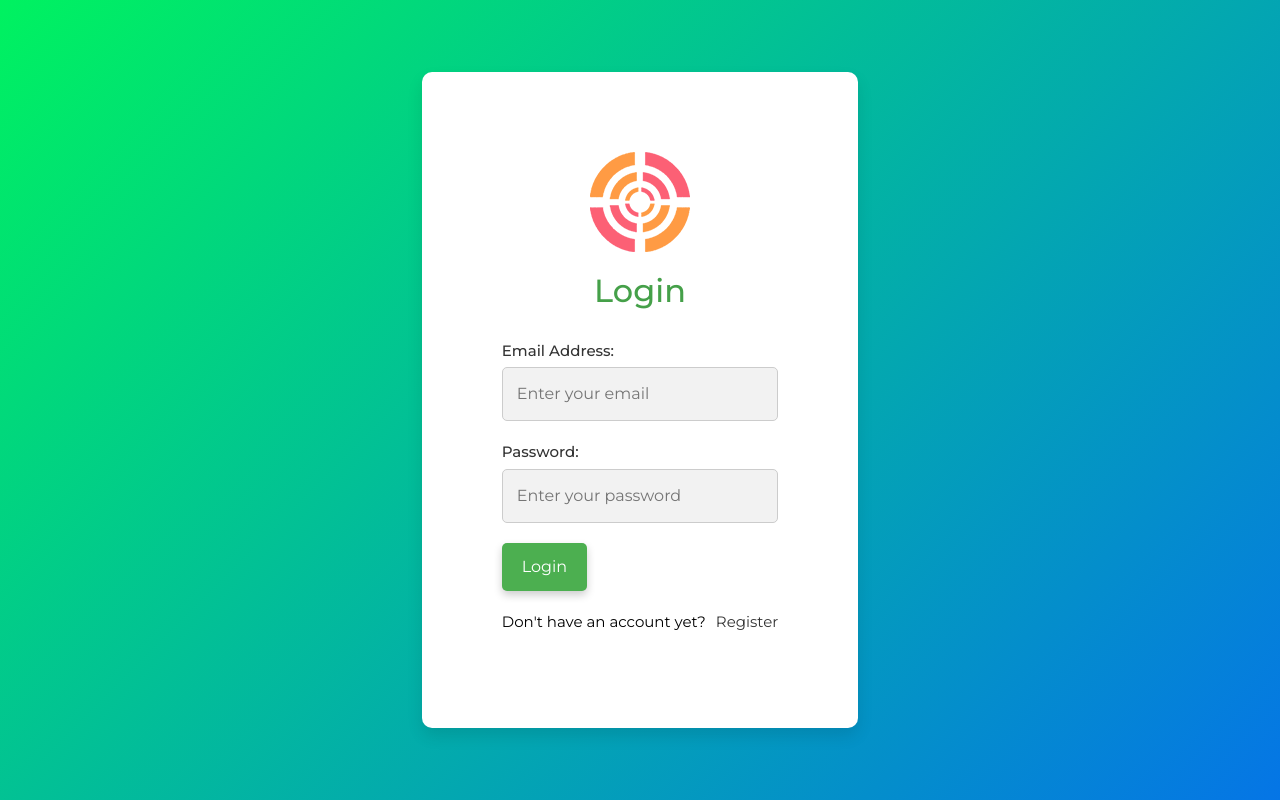
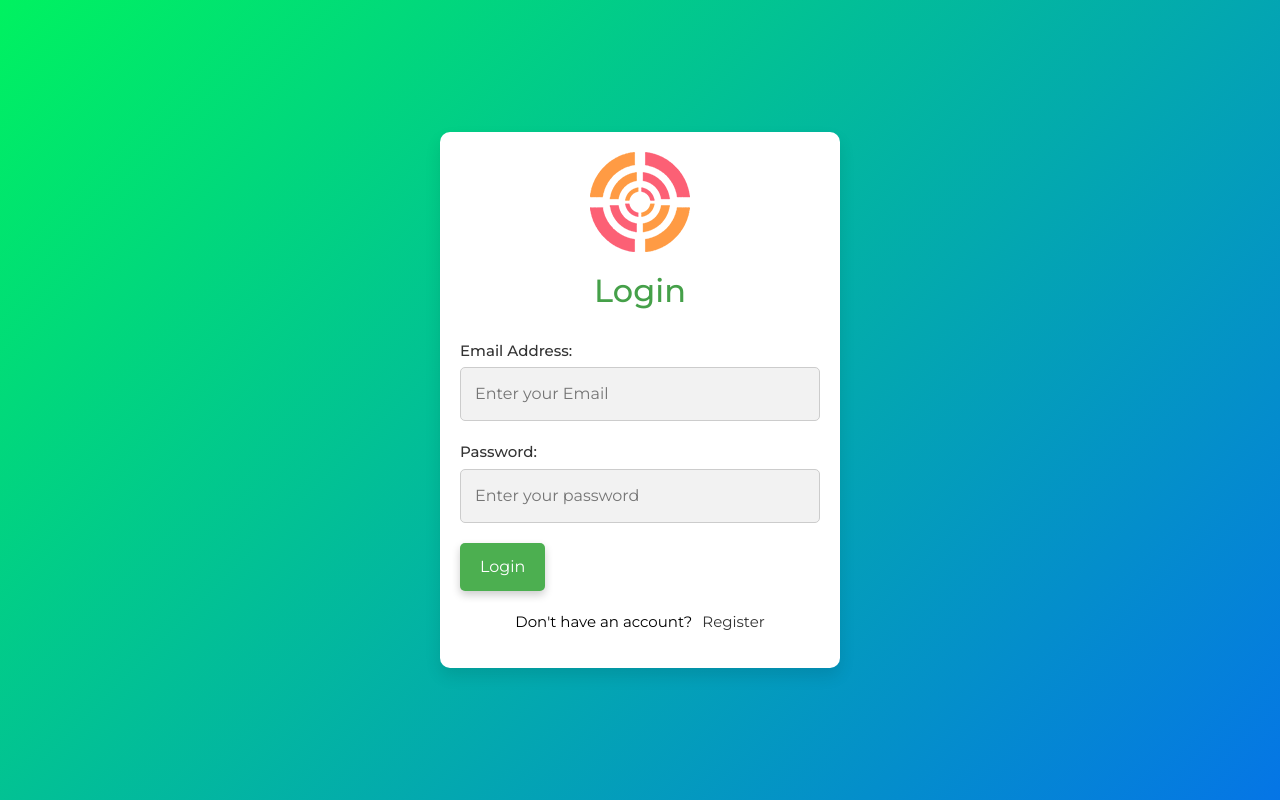
Before and after one commit to harry-olabs/avi-hub, a React (Create React App) app: page /login in a window 1280 px wide. Built offline with nearby package versions, Linux system fonts and the light colour scheme.

Commit message:
AVI-40: implement login functionality
Closes #40

```diff
--- a/src/feature/Login/Login.module.css
+++ b/src/feature/Login/Login.module.css
@@ -14,14 +14,12 @@
 }
 
 .container {
-  position: absolute;
-  max-width: 700px;
+  min-width: 400px;
   background-color: var(--bg-color);
-  padding: 80px;
+  padding: 20px;
   border-radius: 10px;
   box-shadow: var(--box-shadow-hover);
-  justify-content: center;
-  align-items: center;
+  font-size: var(--font-size);
 }
 
 .container__logo {
@@ -54,37 +52,6 @@
   margin-bottom: 5px;
 }
 
-.form__input[type="email"],
-.form__input[type="password"] {
-  width: 100%;
-  padding: 12px;
-  border-radius: 5px;
-  border: 1px solid var(--primary-black-2);
-  background-color: var(--primary-white-2);
-  transition: background-color 0.3s ease;
-}
-
-.form__input[type="email"]:hover,
-.form__input[type="password"]:hover {
-  background-color: var(--primary-white-2);
-}
-
-.form__submit {
-  background-color: var(--primary-green);
-  color: var(--primary-white);
-  cursor: pointer;
-  border: none;
-  padding: 12px 20px;
-  font-size: var(--font-size);
-  border-radius: 5px;
-  transition: background-color 0.3s ease;
-  box-shadow: var(--box-shadow);
-}
-
-.form__submit:hover {
-  background-color: var(--primary-green);
-}
-
 .login__link {
   text-align: center;
   margin-top: 20px;
--- a/src/feature/Login/index.jsx
+++ b/src/feature/Login/index.jsx
@@ -1,37 +1,131 @@
-import React, { useState } from "react";
+import React, { useState, useEffect } from "react";
+import jwt_decode from "jwt-decode";
+import { useDispatch } from "react-redux";
+import { loginSuccess } from "../../redux/actions/auth-actions";
 import styles from "./Login.module.css";
+import { Link, useNavigate } from "react-router-dom";
 import logo from "../../images/sniper.png";
 import Button from "../../components/Button";
-import { Link, useNavigate } from "react-router-dom";
 import Input from "../../components/Input";
+import Cookies from "universal-cookie";
+import useFetch from "../../hooks/use-fetch";
 import { validateEmail, validatePassword } from "../../utils/validation";
 
 const Login = () => {
-  const [email, setEmail] = useState("");
-  const [password, setPassword] = useState("");
+  const [formData, setFormData] = useState({
+    email: "",
+    password: "",
+  });
+  const { email, password } = formData;
+
   const [emailValid, setEmailValid] = useState(true);
   const [passwordValid, setPasswordValid] = useState(true);
+  const [loginFailed, setLoginFailed] = useState(false);
+  const [isEmptyInput, setIsEmptyInput] = useState(false);
+  const [isLoading, setIsLoading] = useState(false);
+  const dispatch = useDispatch();
   const navigate = useNavigate();
+  const [dots, setDots] = useState("");
+
+  const { data, error, makeRequest } = useFetch(
+    "https://afrihub-backend.onrender.com/api/auth/login",
+    {
+      method: "POST",
+      headers: {
+        "Content-Type": "application/json",
+      },
+    }
+  );
+
+  useEffect(() => {
+    if (data) {
+      const { accessToken } = data;
+
+      const cookies = new Cookies();
+      cookies.set("accessToken", accessToken, { path: "/" });
+
+      // Decode the token to obtain the registered user details
+      const decodedData = jwt_decode(accessToken);
+
+      dispatch(loginSuccess(decodedData));
+
+      navigate("/dashboard");
+    }
+  }, [data, dispatch, navigate]);
+
+  useEffect(() => {
+    if (error) {
+      setLoginFailed(true);
+      const timeoutId = setTimeout(() => {
+        setLoginFailed(false);
+      }, 3000);
+
+      return () => {
+        clearTimeout(timeoutId);
+      };
+    }
+
+    if (isEmptyInput) {
+      const timeoutId = setTimeout(() => {
+        setIsEmptyInput(false);
+      }, 3000);
+
+      return () => {
+        clearTimeout(timeoutId);
+      };
+    }
+  }, [error, isEmptyInput]);
+
+  useEffect(() => {
+    let dotsInterval;
+
+    if (isLoading) {
+      dotsInterval = setInterval(() => {
+        setDots((prevDots) => (prevDots === "..." ? "" : prevDots + "."));
+      }, 500);
+    } else {
+      clearInterval(dotsInterval);
+      setDots("");
+    }
+
+    return () => clearInterval(dotsInterval);
+  }, [isLoading]);
 
   const handleEmailChange = (value) => {
-    setEmail(value);
+    setFormData((prevState) => ({
+      ...prevState,
+      email: value,
+    }));
     setEmailValid(validateEmail(value));
   };
 
   const handlePasswordChange = (value) => {
-    setPassword(value);
+    setFormData((prevState) => ({
+      ...prevState,
+      password: value,
+    }));
     setPasswordValid(validatePassword(value));
   };
 
-  const handleClick = () => {
-    if (!validateEmail(email) || !passwordValid || password.length < 6) {
-      alert("Please enter a valid email and password (at least 6 characters long).");
+  const handleLoginEvent = async (e) => {
+    e.preventDefault();
+
+    if (!email || !password) {
+      setIsEmptyInput(true);
       return;
     }
 
-    // Additional login logic here, e.g., sending data to the server for authentication.
+    if (!emailValid || !passwordValid) {
+      setLoginFailed(true);
+      return;
+    }
 
-    navigate("/dashboard");
+    setIsLoading(true);
+
+    await makeRequest({
+      email,
+      password,
+    });
   };
 
   return (
@@ -41,16 +135,26 @@ const Login = () => {
           <img src={logo} alt="Description" />
         </div>
         <h1 className={styles.container__title}>Login</h1>
-        <form className={styles.form}>
+        {loginFailed && (
+          <div className="alert alert-danger" role="alert">
+            Login failed. Please check your credentials and try again.
+          </div>
+        )}
+        {isEmptyInput && (
+          <div className="alert alert-danger" role="alert">
+            Input fields cannot be empty.
+          </div>
+        )}
+        <form className={styles.form} onSubmit={handleLoginEvent}>
           <div className={styles.form__group}>
             <label htmlFor="email" className={styles.form__label}>
               Email Address:
             </label>
             <Input
               type="email"
+              placeholder="Enter your Email"
               value={email}
               onChange={handleEmailChange}
-              placeholder="Enter your email"
               isValid={emailValid}
               errorMessage="Invalid email format."
             />
@@ -61,18 +165,24 @@ const Login = () => {
             </label>
             <Input
               type="password"
+              placeholder="Enter your password"
               value={password}
               onChange={handlePasswordChange}
-              placeholder="Enter your password"
-              isValid={passwordValid && password.length >= 6}
+              isValid={passwordValid}
               errorMessage="Password must be at least 6 characters long."
             />
           </div>
-          <Button text="Login" handleClick={handleClick} />
+          <div className="form__group">
+            <Button
+              text={`${isLoading ? "Logging in" : "Login"}${dots}`}
+              handleClick={handleLoginEvent}
+              disabled={isLoading}
+            />
+          </div>
         </form>
         <div className={styles.login__link}>
           <p>
-            Don't have an account yet?
+            Don't have an account?
             <span>
               <Link to="/register" className={styles.login__link__anchor}>
                 Register
--- a/src/feature/Registration/Registration.module.css
+++ b/src/feature/Registration/Registration.module.css
@@ -49,38 +49,6 @@
   font-size: var(--font-size);
 }
 
-.form__input[type="email"],
-.form__input[type="password"] {
-  width: 100%;
-  padding: 12px;
-  border-radius: 5px;
-  border: 1px solid var(--primary-white-2);
-  background-color: var(--primary-white);
-  transition: background-color 0.3s ease;
-  font-size: var(--font-size);
-}
-
-.form__input[type="email"]:hover,
-.form__input[type="password"]:hover {
-  background-color: var(--primary-white-2);
-}
-
-.form__submit {
-  background-color: var(--primary-green);
-  color: var(--primary-white);
-  cursor: pointer;
-  border: none;
-  padding: 12px 20px;
-  font-size: var(--font-size);
-  border-radius: 5px;
-  transition: background-color 0.3s ease;
-  box-shadow: var(--box-shadow);
-}
-
-.form__submit:hover {
-  background-color: var(--primary-green);
-}
-
 .container__logo {
   text-align: center;
   margin-bottom: 20px;
--- a/src/redux/actions/auth-actions.js
+++ b/src/redux/actions/auth-actions.js
@@ -1,6 +1,10 @@
-import { REGISTRATION_SUCCESS } from "../types/action-types";
+import { REGISTRATION_SUCCESS, LOGIN_SUCCESS  } from "../types/action-types";
 
 export const registrationSuccess = (userCredentials) => ({
   type: REGISTRATION_SUCCESS,
   payload: userCredentials,
 });
+
+export const loginSuccess = () => ({
+  type: LOGIN_SUCCESS,
+});
--- a/src/redux/reducers/auth-reducer.js
+++ b/src/redux/reducers/auth-reducer.js
@@ -1,4 +1,4 @@
-import { REGISTRATION_SUCCESS } from "../types/action-types";
+import { REGISTRATION_SUCCESS, LOGIN_SUCCESS  } from "../types/action-types";
 
 const initialState = {
   user: null,
@@ -8,6 +8,7 @@ const initialState = {
 const authReducer = (state = initialState, action) => {
   switch (action.type) {
     case REGISTRATION_SUCCESS:
+    case LOGIN_SUCCESS:
       return {
         ...state,
         user: action.payload,
@@ -16,6 +17,7 @@ const authReducer = (state = initialState, action) => {
     default:
       return state;
   }
+
 };
 
 export default authReducer;
```
